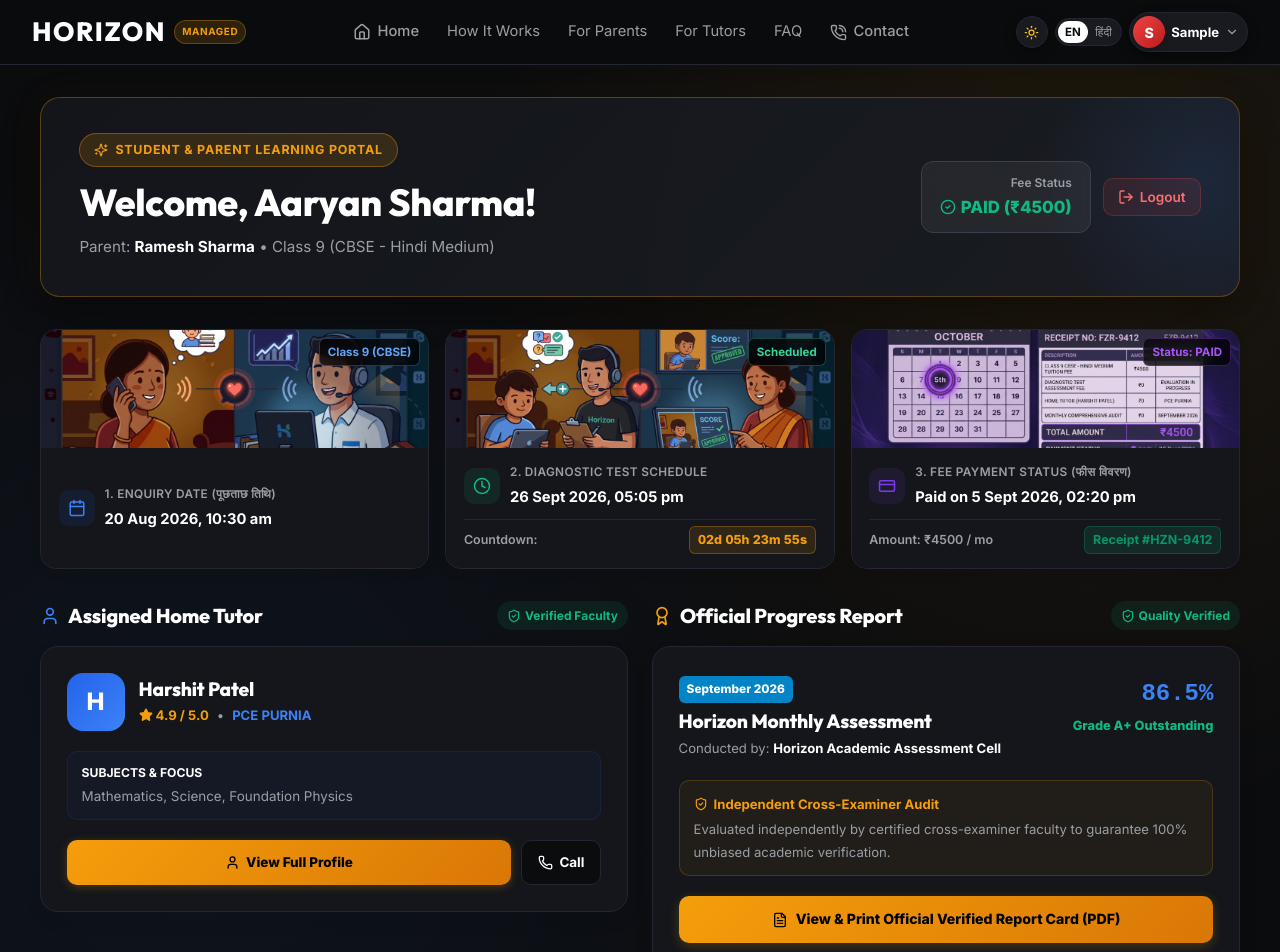
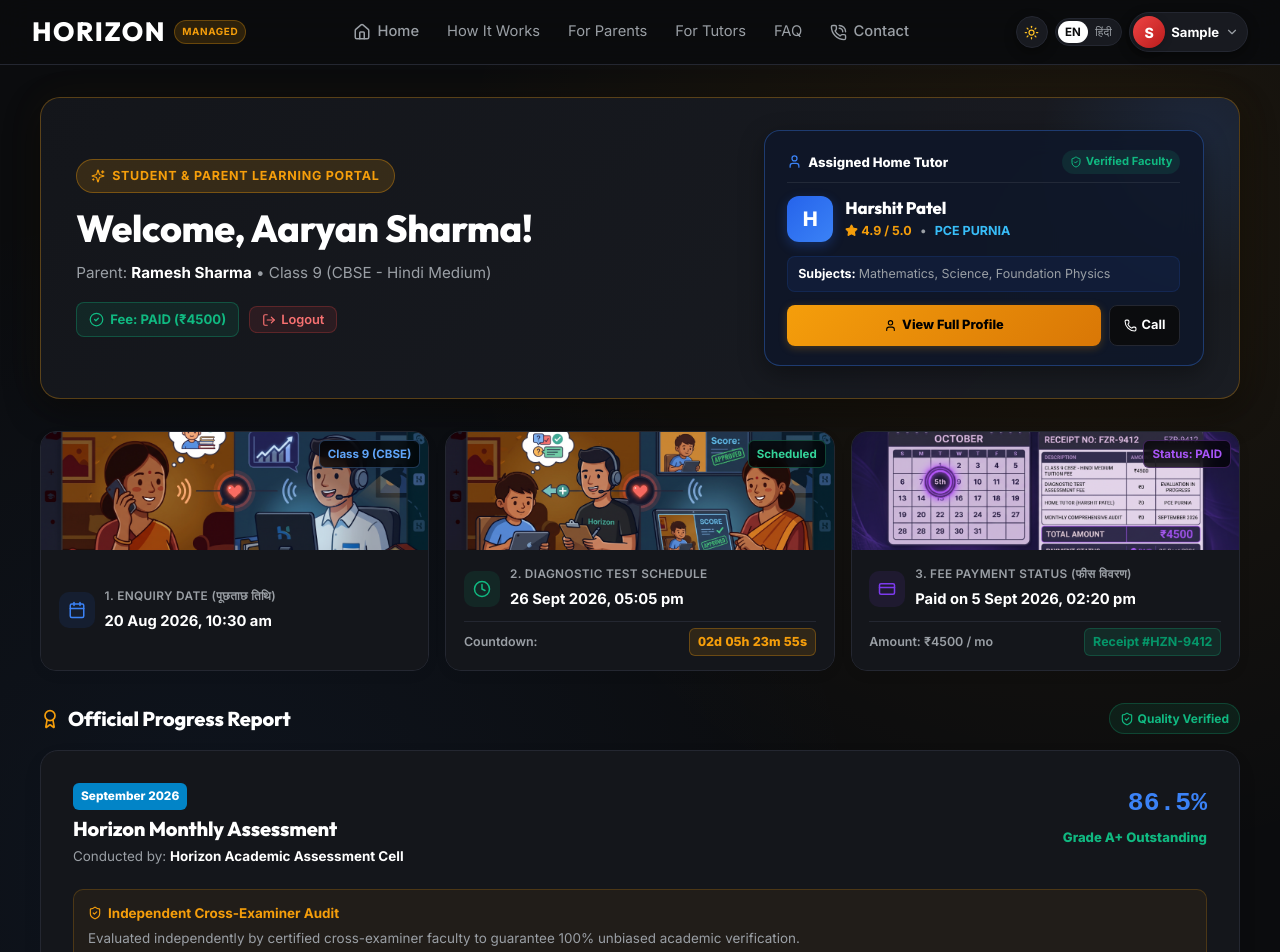
Before and after one commit to ctrlaltsolveorg-cloud/horizon-home-tuition, a Next.js app: page /student-dashboard in a window 1280 px wide. Shown: the top 952 px of the page. Built offline with nearby package versions, Linux system fonts and the light colour scheme; no server answers; the database is empty; sample sign-in values are in the browser's storage.

Commit message:
feat(ui): integrate assigned home tutor widget into top welcome banner right region

```diff
--- a/src/app/student-dashboard/page.tsx
+++ b/src/app/student-dashboard/page.tsx
@@ -259,19 +259,19 @@
       }}>
         <div style={{ maxWidth: '1200px', margin: '0 auto' }}>
 
-          {/* Top Banner / Welcome (Landing Page Luxury Aesthetic) */}
+          {/* Top Banner / Welcome with Assigned Home Tutor integrated on the right */}
           <div style={{
-            background: 'linear-gradient(135deg, rgba(20, 22, 27, 0.96) 0%, rgba(26, 29, 36, 0.92) 100%)',
+            background: 'linear-gradient(135deg, rgba(20, 22, 27, 0.98) 0%, rgba(26, 29, 36, 0.95) 100%)',
             border: '1px solid rgba(245, 158, 11, 0.3)',
             borderRadius: '20px',
-            padding: '2.2rem 2.4rem',
+            padding: '2rem 2.2rem',
             color: 'var(--text-primary)',
             marginBottom: '2rem',
             display: 'flex',
             justifyContent: 'space-between',
             alignItems: 'center',
             flexWrap: 'wrap',
-            gap: '1.5rem',
+            gap: '1.75rem',
             boxShadow: '0 12px 35px rgba(0, 0, 0, 0.45), 0 0 40px rgba(245, 158, 11, 0.05)',
             position: 'relative',
             overflow: 'hidden'
@@ -286,7 +286,8 @@
               pointerEvents: 'none'
             }} />
 
-            <div style={{ position: 'relative', zIndex: 2 }}>
+            {/* Left Column: Welcome & Student Profile Details */}
+            <div style={{ position: 'relative', zIndex: 2, flex: '1 1 340px' }}>
               <div style={{
                 display: 'inline-flex',
                 alignItems: 'center',
@@ -314,46 +315,175 @@
               }}>
                 Welcome, {enquiry?.student_name || 'Student'}!
               </h1>
-              <p style={{ margin: '8px 0 0', color: 'var(--text-secondary)', fontSize: '0.95rem' }}>
+              <p style={{ margin: '8px 0 1rem', color: 'var(--text-secondary)', fontSize: '0.95rem' }}>
                 Parent: <strong style={{ color: 'var(--text-primary)' }}>{enquiry?.parent_name || 'Parent'}</strong> • {enquiry?.class_level} ({enquiry?.board} - {enquiry?.school_medium})
               </p>
+
+              {/* Quick Status Pill & Logout */}
+              <div style={{ display: 'flex', alignItems: 'center', gap: '10px', flexWrap: 'wrap' }}>
+                <div style={{
+                  display: 'inline-flex',
+                  alignItems: 'center',
+                  gap: '6px',
+                  background: 'rgba(16, 185, 129, 0.1)',
+                  border: '1px solid rgba(16, 185, 129, 0.3)',
+                  padding: '5px 12px',
+                  borderRadius: '8px',
+                  fontSize: '0.82rem',
+                  fontWeight: 700,
+                  color: '#10B981'
+                }}>
+                  <CheckCircle2 size={15} /> Fee: {enquiry?.fee_status || 'PAID'} (₹{enquiry?.fee_amount || 4500})
                 </div>
 
-            <div style={{ display: 'flex', alignItems: 'center', gap: '12px', position: 'relative', zIndex: 2 }}>
-              <div style={{
-                background: 'rgba(255, 255, 255, 0.06)',
-                border: '1px solid var(--border-highlight)',
-                padding: '10px 18px',
-                borderRadius: '12px',
-                backdropFilter: 'blur(8px)',
-                textAlign: 'right'
-              }}>
-                <div style={{ fontSize: '0.75rem', color: 'var(--text-secondary)', fontWeight: 600 }}>Fee Status</div>
-                <div style={{ fontSize: '1.05rem', fontWeight: 800, color: 'var(--accent-green)', display: 'flex', alignItems: 'center', gap: '5px' }}>
-                  <CheckCircle2 size={16} /> {enquiry?.fee_status || 'PAID'} (₹{enquiry?.fee_amount || 4500})
-                </div>
-              </div>
                 <button
                   type="button"
                   onClick={logout}
                   style={{
-                  display: 'flex',
+                    display: 'inline-flex',
                     alignItems: 'center',
-                  gap: '6px',
-                  padding: '10px 14px',
-                  borderRadius: '10px',
+                    gap: '5px',
+                    padding: '5px 12px',
+                    borderRadius: '8px',
                     background: 'rgba(239, 68, 68, 0.1)',
                     border: '1px solid rgba(239, 68, 68, 0.25)',
                     color: '#F87171',
                     fontWeight: 600,
-                  fontSize: '0.85rem',
+                    fontSize: '0.8rem',
                     cursor: 'pointer'
                   }}
                   title="Logout"
                 >
-                <LogOut size={16} /> Logout
+                  <LogOut size={14} /> Logout
                 </button>
               </div>
+            </div>
+
+            {/* Right Column: ASSIGNED HOME TUTOR BOX */}
+            {tutor && (
+              <div style={{
+                position: 'relative',
+                zIndex: 2,
+                flex: '1 1 380px',
+                maxWidth: '440px',
+                background: 'rgba(15, 23, 42, 0.85)',
+                border: '1px solid rgba(59, 130, 246, 0.35)',
+                borderRadius: '16px',
+                padding: '1.2rem 1.4rem',
+                backdropFilter: 'blur(12px)',
+                boxShadow: '0 8px 24px rgba(0, 0, 0, 0.35)',
+                display: 'flex',
+                flexDirection: 'column',
+                gap: '0.85rem'
+              }}>
+                <div style={{ display: 'flex', alignItems: 'center', justifyContent: 'space-between', borderBottom: '1px solid rgba(255, 255, 255, 0.08)', paddingBottom: '0.5rem' }}>
+                  <div style={{ fontSize: '0.82rem', fontWeight: 800, color: 'var(--text-primary)', display: 'flex', alignItems: 'center', gap: '6px' }}>
+                    <User size={15} style={{ color: 'var(--primary)' }} /> Assigned Home Tutor
+                  </div>
+                  <span style={{
+                    fontSize: '0.7rem',
+                    fontWeight: 700,
+                    color: '#10b981',
+                    background: 'rgba(16, 185, 129, 0.12)',
+                    padding: '2px 8px',
+                    borderRadius: '999px',
+                    display: 'flex',
+                    alignItems: 'center',
+                    gap: '4px'
+                  }}>
+                    <ShieldCheck size={12} /> Verified Faculty
+                  </span>
+                </div>
+
+                <div style={{ display: 'flex', alignItems: 'center', gap: '12px' }}>
+                  <div style={{
+                    width: '46px',
+                    height: '46px',
+                    borderRadius: '12px',
+                    background: 'linear-gradient(135deg, #2563eb, #3b82f6)',
+                    color: '#ffffff',
+                    display: 'flex',
+                    alignItems: 'center',
+                    justifyContent: 'center',
+                    fontSize: '1.25rem',
+                    fontWeight: 800,
+                    flexShrink: 0,
+                    boxShadow: '0 4px 12px rgba(37, 99, 235, 0.3)'
+                  }}>
+                    {tutor.full_name?.charAt(0) || 'H'}
+                  </div>
+                  <div style={{ minWidth: 0, flex: 1 }}>
+                    <h3 style={{ fontSize: '1.05rem', fontWeight: 800, color: 'var(--text-primary)', margin: '0 0 2px', whiteSpace: 'nowrap', overflow: 'hidden', textOverflow: 'ellipsis' }}>
+                      {tutor.full_name}
+                    </h3>
+                    <div style={{ display: 'flex', alignItems: 'center', gap: '8px', fontSize: '0.78rem', color: 'var(--text-secondary)' }}>
+                      <span style={{ color: '#f59e0b', fontWeight: 700, display: 'flex', alignItems: 'center', gap: '3px' }}>
+                        <Star size={13} fill="#f59e0b" /> {tutor.rating || 4.9} / 5.0
+                      </span>
+                      <span>•</span>
+                      <span style={{ color: '#38bdf8', fontWeight: 700 }}>{tutor.college || 'PCE Purnia'}</span>
+                    </div>
+                  </div>
+                </div>
+
+                <div style={{
+                  padding: '6px 10px',
+                  background: 'rgba(37, 99, 235, 0.08)',
+                  border: '1px solid rgba(37, 99, 235, 0.15)',
+                  borderRadius: '8px',
+                  fontSize: '0.78rem',
+                  color: 'var(--text-secondary)',
+                  whiteSpace: 'nowrap',
+                  overflow: 'hidden',
+                  textOverflow: 'ellipsis'
+                }}>
+                  <strong style={{ color: 'var(--text-primary)' }}>Subjects: </strong>
+                  {Array.isArray(tutor.subjects) ? tutor.subjects.join(', ') : (tutor.subjects || 'Mathematics, Science, Foundation Physics')}
+                </div>
+
+                <div style={{ display: 'flex', gap: '8px' }}>
+                  <Link
+                    href={`/profile?tutorId=${tutor.id || 'demo-tutor-1'}`}
+                    style={{
+                      flex: 1,
+                      display: 'flex',
+                      alignItems: 'center',
+                      justifyContent: 'center',
+                      gap: '5px',
+                      padding: '8px 12px',
+                      borderRadius: '8px',
+                      background: 'linear-gradient(135deg, #F59E0B, #D97706)',
+                      color: '#000000',
+                      fontSize: '0.8rem',
+                      fontWeight: 800,
+                      textDecoration: 'none',
+                      boxShadow: '0 2px 8px rgba(245, 158, 11, 0.25)'
+                    }}
+                  >
+                    <User size={13} /> View Full Profile
+                  </Link>
+                  <a
+                    href={`tel:${tutor.phone || '+919162162128'}`}
+                    style={{
+                      display: 'flex',
+                      alignItems: 'center',
+                      justifyContent: 'center',
+                      gap: '5px',
+                      padding: '8px 14px',
+                      borderRadius: '8px',
+                      background: 'var(--bg-primary)',
+                      border: '1px solid var(--border-color)',
+                      color: 'var(--text-primary)',
+                      fontSize: '0.8rem',
+                      fontWeight: 700,
+                      textDecoration: 'none'
+                    }}
+                  >
+                    <Phone size={13} /> Call
+                  </a>
+                </div>
+              </div>
+            )}
           </div>
 
           {/* Key Timeline Indicators: Enquiry, Test, Fee */}
@@ -672,148 +802,15 @@
             </div>
           </div>
 
-          {/* Grid Layout: Assigned Teacher (Left) + Monthly Reports (Right) */}
-          <div style={{
-            display: 'grid',
-            gridTemplateColumns: 'repeat(auto-fit, minmax(min(100%, 320px), 1fr))',
-            gap: '1.5rem'
-          }}>
-
-            {/* Column 1: Assigned Teacher Card (Clean & Compact with View Full Profile) */}
-            <div>
+          {/* Official Progress Report Section (Horizon Monthly Assessment) */}
+          <div style={{ marginTop: '1rem' }}>
             <div style={{
               display: 'flex',
               alignItems: 'center',
               justifyContent: 'space-between',
-                marginBottom: '1rem'
-              }}>
-                <h2 style={{ fontSize: '1.25rem', fontWeight: 800, color: 'var(--text-primary)', margin: 0, display: 'flex', alignItems: 'center', gap: '8px' }}>
-                  <User size={20} style={{ color: 'var(--primary)' }} /> Assigned Home Tutor
-                </h2>
-                <span style={{
-                  fontSize: '0.75rem',
-                  fontWeight: 700,
-                  color: '#10b981',
-                  background: 'rgba(16, 185, 129, 0.1)',
-                  padding: '4px 10px',
-                  borderRadius: '999px',
-                  display: 'flex',
-                  alignItems: 'center',
-                  gap: '4px'
-                }}>
-                  <ShieldCheck size={14} /> Verified Faculty
-                </span>
-              </div>
-
-              {tutor && (
-                <div style={{
-                  background: 'var(--card-bg)',
-                  border: '1px solid var(--border-color)',
-                  borderRadius: '18px',
-                  padding: '1.6rem',
-                  boxShadow: '0 8px 24px rgba(0,0,0,0.04)',
-                  display: 'flex',
-                  flexDirection: 'column',
-                  gap: '1.25rem'
-                }}>
-                  <div style={{ display: 'flex', alignItems: 'center', gap: '14px' }}>
-                    <div style={{
-                      width: '58px',
-                      height: '58px',
-                      borderRadius: '16px',
-                      background: 'linear-gradient(135deg, #2563eb, #3b82f6)',
-                      color: '#ffffff',
-                      display: 'flex',
-                      alignItems: 'center',
-                      justifyContent: 'center',
-                      fontSize: '1.5rem',
-                      fontWeight: 800,
-                      flexShrink: 0
-                    }}>
-                      {tutor.full_name?.charAt(0) || 'H'}
-                    </div>
-                    <div>
-                      <h3 style={{ fontSize: '1.2rem', fontWeight: 800, color: 'var(--text-primary)', margin: '0 0 3px' }}>
-                        {tutor.full_name}
-                      </h3>
-                      <div style={{ display: 'flex', alignItems: 'center', gap: '8px', fontSize: '0.82rem', flexWrap: 'wrap' }}>
-                        <span style={{ color: '#f59e0b', fontWeight: 700, display: 'flex', alignItems: 'center', gap: '3px' }}>
-                          <Star size={14} fill="#f59e0b" /> {tutor.rating || 4.9} / 5.0
-                        </span>
-                        <span style={{ color: 'var(--text-secondary)' }}>•</span>
-                        <span style={{ color: 'var(--primary)', fontWeight: 700 }}>{tutor.college || 'PCE Purnia'}</span>
-                      </div>
-                    </div>
-                  </div>
-
-                  <div style={{
-                    padding: '10px 14px',
-                    background: 'rgba(37, 99, 235, 0.05)',
-                    border: '1px solid rgba(37, 99, 235, 0.12)',
-                    borderRadius: '10px',
-                    fontSize: '0.84rem',
-                    color: 'var(--text-secondary)'
-                  }}>
-                    <strong style={{ color: 'var(--text-primary)', display: 'block', fontSize: '0.76rem', textTransform: 'uppercase', marginBottom: '2px' }}>
-                      Subjects &amp; Focus
-                    </strong>
-                    {Array.isArray(tutor.subjects) ? tutor.subjects.join(', ') : (tutor.subjects || 'Mathematics, Science, Foundation Physics')}
-                  </div>
-
-                  {/* Clean Action Buttons: View Full Profile & Call */}
-                  <div style={{ display: 'flex', gap: '10px', flexWrap: 'wrap' }}>
-                    <Link
-                      href={`/profile?tutorId=${tutor.id || 'demo-tutor-1'}`}
-                      style={{
-                        flex: 1,
-                        display: 'flex',
-                        alignItems: 'center',
-                        justifyContent: 'center',
-                        gap: '6px',
-                        padding: '10px 14px',
-                        borderRadius: '10px',
-                        background: 'linear-gradient(135deg, #F59E0B, #D97706)',
-                        color: '#000000',
-                        fontSize: '0.84rem',
-                        fontWeight: 800,
-                        textDecoration: 'none',
-                        boxShadow: '0 2px 10px rgba(245, 158, 11, 0.25)'
-                      }}
-                    >
-                      <User size={15} /> View Full Profile
-                    </Link>
-
-                    <a
-                      href={`tel:${tutor.phone || '+919162162128'}`}
-                      style={{
-                        display: 'flex',
-                        alignItems: 'center',
-                        justifyContent: 'center',
-                        gap: '6px',
-                        padding: '10px 16px',
-                        borderRadius: '10px',
-                        background: 'var(--bg-primary)',
-                        border: '1px solid var(--border-color)',
-                        color: 'var(--text-primary)',
-                        fontSize: '0.84rem',
-                        fontWeight: 700,
-                        textDecoration: 'none'
-                      }}
-                    >
-                      <Phone size={15} /> Call
-                    </a>
-                  </div>
-                </div>
-              )}
-            </div>
-
-            {/* Column 2: Official Verified Monthly Report Card (Clean & Focused) */}
-            <div>
-              <div style={{
-                display: 'flex',
-                alignItems: 'center',
-                justifyContent: 'space-between',
-                marginBottom: '1rem'
+              marginBottom: '1rem',
+              flexWrap: 'wrap',
+              gap: '10px'
             }}>
               <h2 style={{ fontSize: '1.25rem', fontWeight: 800, color: 'var(--text-primary)', margin: 0, display: 'flex', alignItems: 'center', gap: '8px' }}>
                 <Award size={20} style={{ color: '#F59E0B' }} /> Official Progress Report
@@ -823,6 +820,7 @@
                 fontWeight: 700,
                 color: '#10B981',
                 background: 'rgba(16, 185, 129, 0.1)',
+                border: '1px solid rgba(16, 185, 129, 0.25)',
                 padding: '4px 10px',
                 borderRadius: '999px',
                 display: 'flex',
@@ -837,7 +835,7 @@
               background: 'var(--card-bg)',
               border: '1px solid var(--border-color)',
               borderRadius: '18px',
-                padding: '1.6rem',
+              padding: '1.8rem 2rem',
               boxShadow: '0 8px 24px rgba(0,0,0,0.04)',
               display: 'flex',
               flexDirection: 'column',
@@ -857,19 +855,19 @@
                   }}>
                     September 2026
                   </span>
-                    <h3 style={{ fontSize: '1.2rem', fontWeight: 800, color: 'var(--text-primary)', margin: '0 0 4px' }}>
+                  <h3 style={{ fontSize: '1.25rem', fontWeight: 800, color: 'var(--text-primary)', margin: '0 0 4px' }}>
                     Horizon Monthly Assessment
                   </h3>
-                    <div style={{ fontSize: '0.82rem', color: 'var(--text-secondary)' }}>
+                  <div style={{ fontSize: '0.84rem', color: 'var(--text-secondary)' }}>
                     Conducted by: <strong style={{ color: 'var(--text-primary)' }}>Horizon Academic Assessment Cell</strong>
                   </div>
                 </div>
 
                 <div style={{ textAlign: 'right' }}>
-                    <div style={{ fontSize: '1.5rem', fontWeight: 900, color: 'var(--primary)', fontFamily: 'monospace' }}>
+                  <div style={{ fontSize: '1.65rem', fontWeight: 900, color: 'var(--primary)', fontFamily: 'monospace' }}>
                     86.5%
                   </div>
-                    <div style={{ fontSize: '0.8rem', fontWeight: 800, color: '#10B981' }}>
+                  <div style={{ fontSize: '0.82rem', fontWeight: 800, color: '#10B981' }}>
                     Grade A+ Outstanding
                   </div>
                 </div>
@@ -880,7 +878,7 @@
                 background: 'rgba(245, 158, 11, 0.06)',
                 border: '1px solid rgba(245, 158, 11, 0.2)',
                 borderRadius: '10px',
-                  fontSize: '0.82rem',
+                fontSize: '0.84rem',
                 color: 'var(--text-secondary)'
               }}>
                 <div style={{ display: 'flex', alignItems: 'center', gap: '6px', color: '#F59E0B', fontWeight: 700, marginBottom: '2px' }}>
@@ -896,12 +894,12 @@
                   alignItems: 'center',
                   justifyContent: 'center',
                   gap: '8px',
-                    padding: '11px 18px',
+                  padding: '12px 18px',
                   borderRadius: '10px',
                   background: 'linear-gradient(135deg, #F59E0B, #D97706)',
                   color: '#000000',
                   fontWeight: 800,
-                    fontSize: '0.88rem',
+                  fontSize: '0.9rem',
                   textDecoration: 'none',
                   boxShadow: '0 3px 12px rgba(245, 158, 11, 0.25)',
                   transition: 'transform 0.2s'
@@ -912,9 +910,6 @@
               </Link>
             </div>
           </div>
-
-          </div>
-
         </div>
       </main>
       <Footer />
```
Lines whose indentation alone changed are shown as unchanged.
